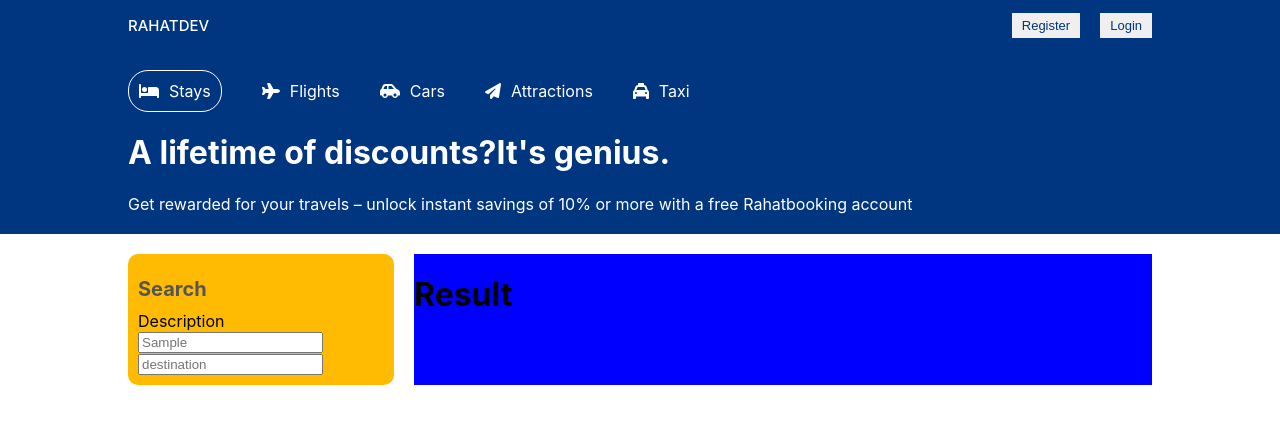
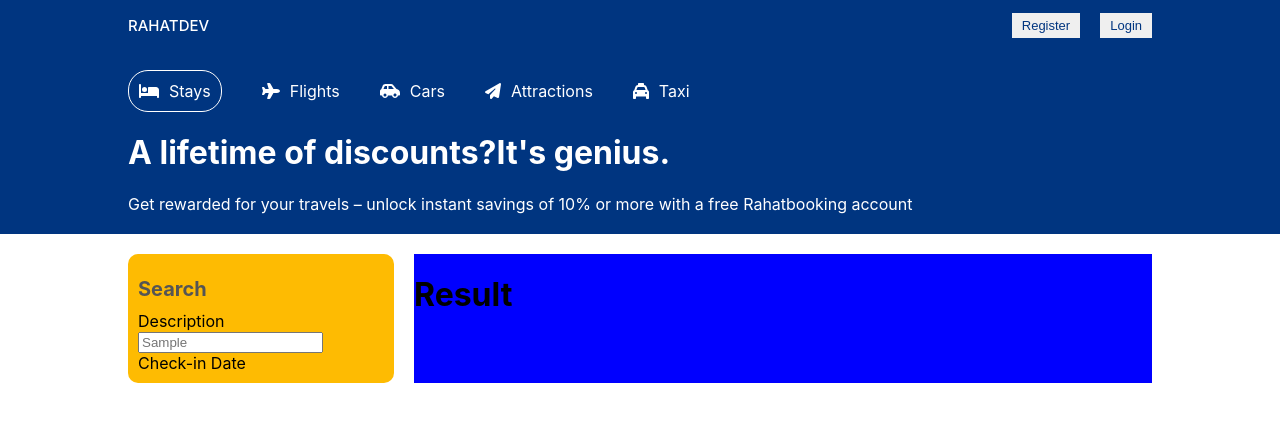
Before and after one commit to bellicose77/booking-app-clientside, a React (Create React App) app: page / in a window 1280 px wide. Both pictures are taken after typing "Sample" into the empty fields and a click on the button "Search". Shown: the top 424 px of the page. Built offline with nearby package versions, Linux system fonts and the light colour scheme.

Commit message:
search component

```diff
--- a/src/pages/List/List.js
+++ b/src/pages/List/List.js
@@ -24,8 +24,8 @@ const List = () => {
                         <input type="text" placeholder={description}/>
                     </div>
                     <div className='lsitem'>
-                        <label></label>
-                        <input type="text" placeholder="destination"/>
+                        <label>Check-in Date</label>
+
                     </div>
                 </div>
                 <div className='searchResult'>
```
